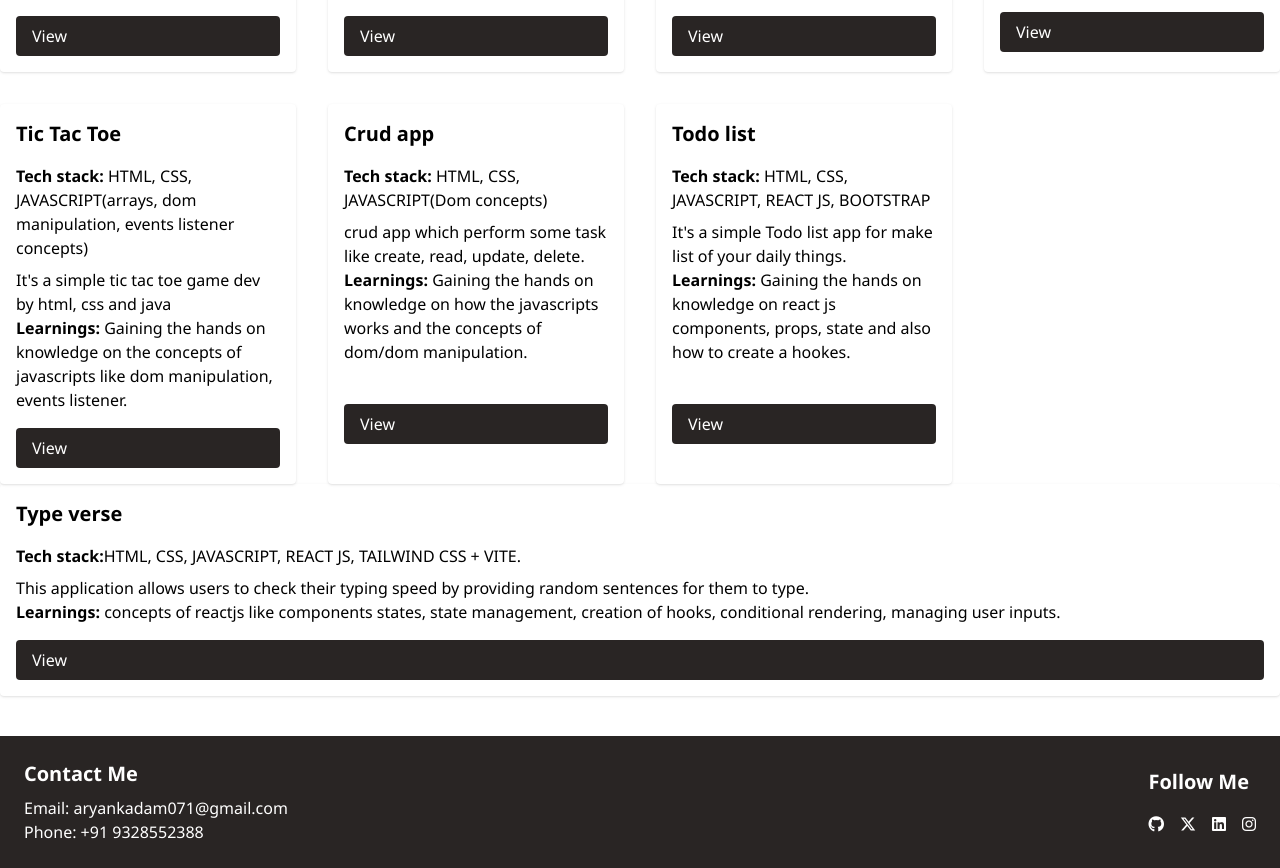
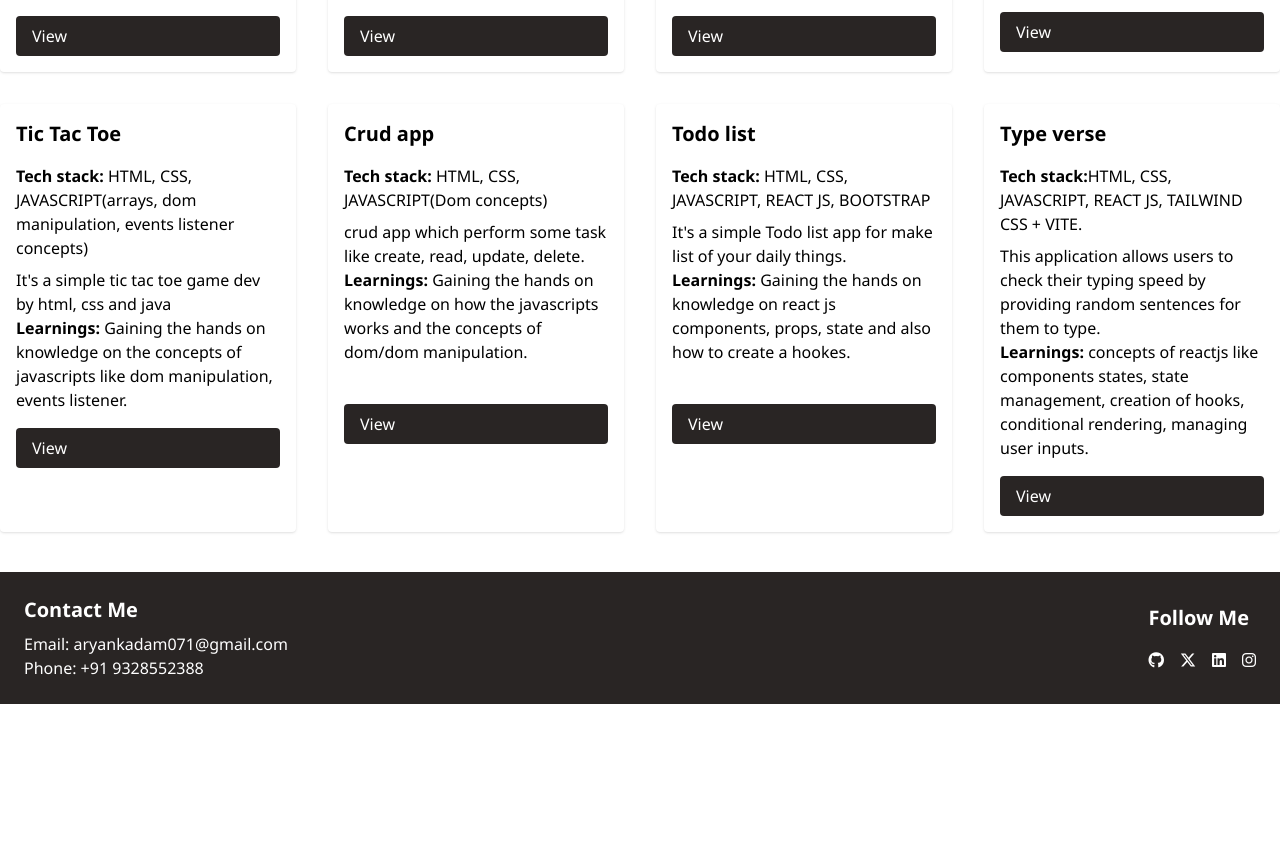
Before and after one commit to aryyan0701/My_work, a React (Vite) app: page / in a window 1280 px wide. Shown: the part 452-1320 px from the top of the page. After the commit the page ends 1156 px from the top, so only its background shows below. Built offline with nearby package versions, Linux system fonts and the light colour scheme.

Commit message:
feat: add new project.

```diff
--- a/src/components/Content.jsx
+++ b/src/components/Content.jsx
@@ -65,14 +65,15 @@ function Content() {
           <p><b>Learnings:</b> Gaining the hands on knowledge on react js components, props, state and also how to create a hookes.</p>
           <a href="https://github.com/aryyan0701/Todo-list" target="_blank" class="mt-10 block bg-stone-800 text-white py-2 px-4 rounded hover:bg-sky-400">View</a>
         </div>
-      </div>
-      <div class="bg-white p-4 rounded shadow">
+        <div class="bg-white p-4 rounded shadow">
           <h3 class="text-xl font-bold mb-4"><strong>Type verse</strong></h3>
           <p class="mb-2"><b>Tech stack:</b>HTML, CSS, JAVASCRIPT, REACT JS, TAILWIND CSS + VITE. </p>
           <p>This application allows users to check their typing speed by providing random sentences for them to type.</p>
           <p><b>Learnings:</b> concepts of reactjs like components states, state management, creation of hooks, conditional rendering, managing user inputs.</p>
           <a href="https://aryyan0701.github.io/type_verse/" target="_blank" class="mt-4 block bg-stone-800 text-white py-2 px-4 rounded hover:bg-sky-400">View</a>
         </div>
+      </div>
+
     </main>
 
   )
```
